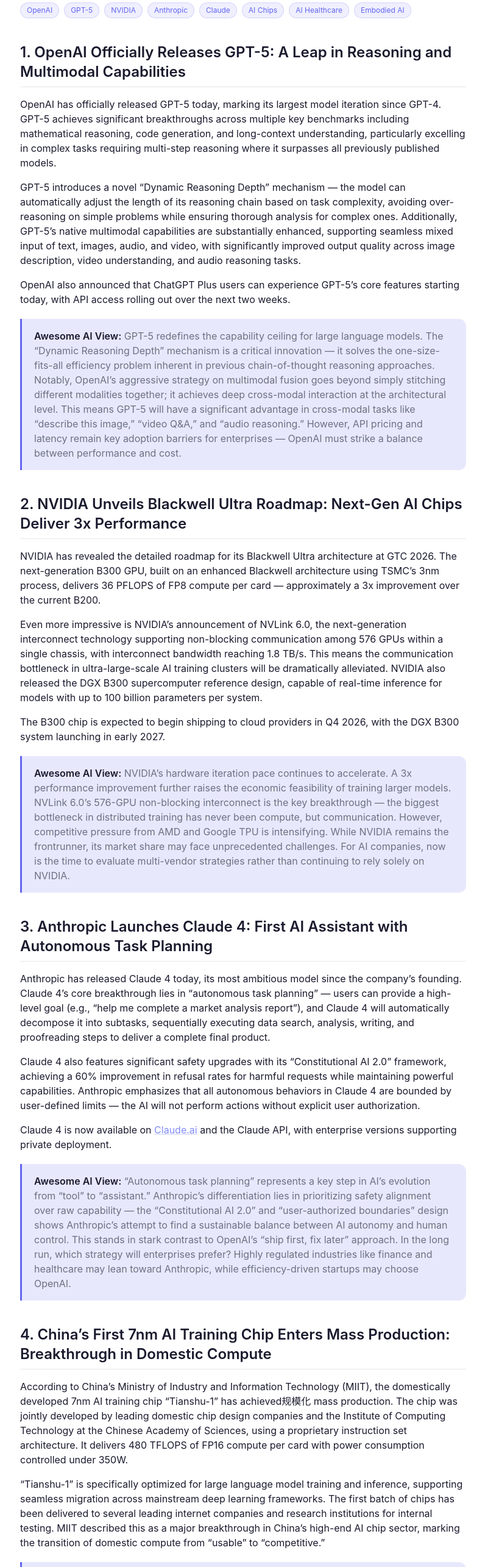
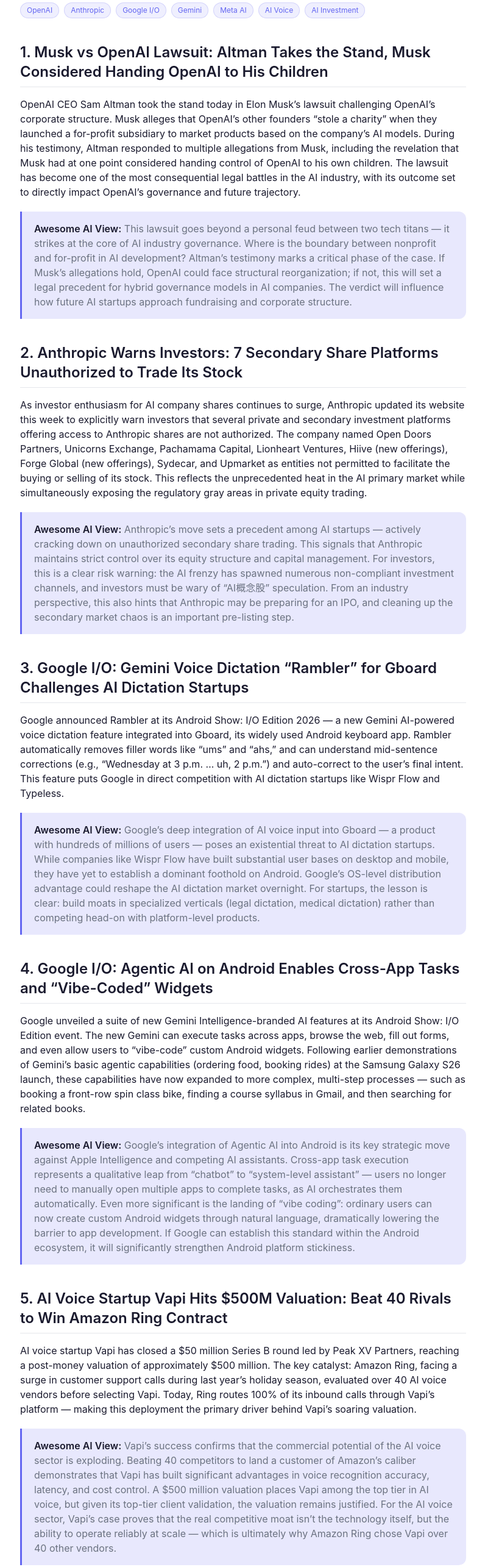
Before and after one commit to doocs/awesome-ai, an Astro site: page /en/daily/2026-05-13 in a window 1280 px wide. Shown: the part 230-2800 px from the top of the page at 61% size, without its empty margins (241-1037 px from the left). Built offline with nearby package versions, Linux system fonts and the light colour scheme; Astro itself is replaced by a stand-in of ours.

Commit message:
docs: add daily news EN 2026-05-13

```diff
--- a/src/content/en/daily/2026-05-13.md
+++ b/src/content/en/daily/2026-05-13.md
@@ -1,51 +1,43 @@
 ---
 title: "Awesome AI Daily | 2026-05-13"
 date: "2026-05-13"
-tags: ["OpenAI", "GPT-5", "NVIDIA", "Anthropic", "Claude", "AI Chips", "AI Healthcare", "Embodied AI"]
-summary: "OpenAI officially releases GPT-5 with breakthrough reasoning and multimodal capabilities; NVIDIA reveals Blackwell Ultra roadmap with next-gen AI chips delivering 3x performance; Anthropic launches Claude 4 with autonomous task planning; China's first 7nm AI training chip enters mass production; embodied AI robots enter home service scenarios."
+tags: ["OpenAI", "Anthropic", "Google I/O", "Gemini", "Meta AI", "AI Voice", "AI Investment"]
+summary: "OpenAI lawsuit: Altman testifies as Musk considered handing OpenAI to his children; Anthropic warns investors about unauthorized secondary share platforms; Google I/O unveils Gemini voice dictation Rambler and Android Agentic AI; AI voice startup Vapi hits $500M valuation after winning Amazon Ring; Meta Threads tests Grok-like AI integration."
 ---
 
-## 1. OpenAI Officially Releases GPT-5: A Leap in Reasoning and Multimodal Capabilities
+## 1. Musk vs OpenAI Lawsuit: Altman Takes the Stand, Musk Considered Handing OpenAI to His Children
 
-OpenAI has officially released GPT-5 today, marking its largest model iteration since GPT-4. GPT-5 achieves significant breakthroughs across multiple key benchmarks including mathematical reasoning, code generation, and long-context understanding, particularly excelling in complex tasks requiring multi-step reasoning where it surpasses all previously published models.
+OpenAI CEO Sam Altman took the stand today in Elon Musk's lawsuit challenging OpenAI's corporate structure. Musk alleges that OpenAI's other founders "stole a charity" when they launched a for-profit subsidiary to market products based on the company's AI models. During his testimony, Altman responded to multiple allegations from Musk, including the revelation that Musk had at one point considered handing control of OpenAI to his own children. The lawsuit has become one of the most consequential legal battles in the AI industry, with its outcome set to directly impact OpenAI's governance and future trajectory.
 
-GPT-5 introduces a novel "Dynamic Reasoning Depth" mechanism — the model can automatically adjust the length of its reasoning chain based on task complexity, avoiding over-reasoning on simple problems while ensuring thorough analysis for complex ones. Additionally, GPT-5's native multimodal capabilities are substantially enhanced, supporting seamless mixed input of text, images, audio, and video, with significantly improved output quality across image description, video understanding, and audio reasoning tasks.
+> **Awesome AI View:** This lawsuit goes beyond a personal feud between two tech titans — it strikes at the core of AI industry governance. Where is the boundary between nonprofit and for-profit in AI development? Altman's testimony marks a critical phase of the case. If Musk's allegations hold, OpenAI could face structural reorganization; if not, this will set a legal precedent for hybrid governance models in AI companies. The verdict will influence how future AI startups approach fundraising and corporate structure.
 
-OpenAI also announced that ChatGPT Plus users can experience GPT-5's core features starting today, with API access rolling out over the next two weeks.
+## 2. Anthropic Warns Investors: 7 Secondary Share Platforms Unauthorized to Trade Its Stock
 
-> **Awesome AI View:** GPT-5 redefines the capability ceiling for large language models. The "Dynamic Reasoning Depth" mechanism is a critical innovation — it solves the one-size-fits-all efficiency problem inherent in previous chain-of-thought reasoning approaches. Notably, OpenAI's aggressive strategy on multimodal fusion goes beyond simply stitching different modalities together; it achieves deep cross-modal interaction at the architectural level. This means GPT-5 will have a significant advantage in cross-modal tasks like "describe this image," "video Q&A," and "audio reasoning." However, API pricing and latency remain key adoption barriers for enterprises — OpenAI must strike a balance between performance and cost.
+As investor enthusiasm for AI company shares continues to surge, Anthropic updated its website this week to explicitly warn investors that several private and secondary investment platforms offering access to Anthropic shares are not authorized. The company named Open Doors Partners, Unicorns Exchange, Pachamama Capital, Lionheart Ventures, Hiive (new offerings), Forge Global (new offerings), Sydecar, and Upmarket as entities not permitted to facilitate the buying or selling of its stock. This reflects the unprecedented heat in the AI primary market while simultaneously exposing the regulatory gray areas in private equity trading.
 
-## 2. NVIDIA Unveils Blackwell Ultra Roadmap: Next-Gen AI Chips Deliver 3x Performance
+> **Awesome AI View:** Anthropic's move sets a precedent among AI startups — actively cracking down on unauthorized secondary share trading. This signals that Anthropic maintains strict control over its equity structure and capital management. For investors, this is a clear risk warning: the AI frenzy has spawned numerous non-compliant investment channels, and investors must be wary of "AI概念股" speculation. From an industry perspective, this also hints that Anthropic may be preparing for an IPO, and cleaning up the secondary market chaos is an important pre-listing step.
 
-NVIDIA has revealed the detailed roadmap for its Blackwell Ultra architecture at GTC 2026. The next-generation B300 GPU, built on an enhanced Blackwell architecture using TSMC's 3nm process, delivers 36 PFLOPS of FP8 compute per card — approximately a 3x improvement over the current B200.
+## 3. Google I/O: Gemini Voice Dictation "Rambler" for Gboard Challenges AI Dictation Startups
 
-Even more impressive is NVIDIA's announcement of NVLink 6.0, the next-generation interconnect technology supporting non-blocking communication among 576 GPUs within a single chassis, with interconnect bandwidth reaching 1.8 TB/s. This means the communication bottleneck in ultra-large-scale AI training clusters will be dramatically alleviated. NVIDIA also released the DGX B300 supercomputer reference design, capable of real-time inference for models with up to 100 billion parameters per system.
+Google announced Rambler at its Android Show: I/O Edition 2026 — a new Gemini AI-powered voice dictation feature integrated into Gboard, its widely used Android keyboard app. Rambler automatically removes filler words like "ums" and "ahs," and can understand mid-sentence corrections (e.g., "Wednesday at 3 p.m. ... uh, 2 p.m.") and auto-correct to the user's final intent. This feature puts Google in direct competition with AI dictation startups like Wispr Flow and Typeless.
 
-The B300 chip is expected to begin shipping to cloud providers in Q4 2026, with the DGX B300 system launching in early 2027.
+> **Awesome AI View:** Google's deep integration of AI voice input into Gboard — a product with hundreds of millions of users — poses an existential threat to AI dictation startups. While companies like Wispr Flow have built substantial user bases on desktop and mobile, they have yet to establish a dominant foothold on Android. Google's OS-level distribution advantage could reshape the AI dictation market overnight. For startups, the lesson is clear: build moats in specialized verticals (legal dictation, medical dictation) rather than competing head-on with platform-level products.
 
-> **Awesome AI View:** NVIDIA's hardware iteration pace continues to accelerate. A 3x performance improvement further raises the economic feasibility of training larger models. NVLink 6.0's 576-GPU non-blocking interconnect is the key breakthrough — the biggest bottleneck in distributed training has never been compute, but communication. However, competitive pressure from AMD and Google TPU is intensifying. While NVIDIA remains the frontrunner, its market share may face unprecedented challenges. For AI companies, now is the time to evaluate multi-vendor strategies rather than continuing to rely solely on NVIDIA.
+## 4. Google I/O: Agentic AI on Android Enables Cross-App Tasks and "Vibe-Coded" Widgets
 
-## 3. Anthropic Launches Claude 4: First AI Assistant with Autonomous Task Planning
+Google unveiled a suite of new Gemini Intelligence-branded AI features at its Android Show: I/O Edition event. The new Gemini can execute tasks across apps, browse the web, fill out forms, and even allow users to "vibe-code" custom Android widgets. Following earlier demonstrations of Gemini's basic agentic capabilities (ordering food, booking rides) at the Samsung Galaxy S26 launch, these capabilities have now expanded to more complex, multi-step processes — such as booking a front-row spin class bike, finding a course syllabus in Gmail, and then searching for related books.
 
-Anthropic has released Claude 4 today, its most ambitious model since the company's founding. Claude 4's core breakthrough lies in "autonomous task planning" — users can provide a high-level goal (e.g., "help me complete a market analysis report"), and Claude 4 will automatically decompose it into subtasks, sequentially executing data search, analysis, writing, and proofreading steps to deliver a complete final product.
+> **Awesome AI View:** Google's integration of Agentic AI into Android is its key strategic move against Apple Intelligence and competing AI assistants. Cross-app task execution represents a qualitative leap from "chatbot" to "system-level assistant" — users no longer need to manually open multiple apps to complete tasks, as AI orchestrates them automatically. Even more significant is the landing of "vibe coding": ordinary users can now create custom Android widgets through natural language, dramatically lowering the barrier to app development. If Google can establish this standard within the Android ecosystem, it will significantly strengthen Android platform stickiness.
 
-Claude 4 also features significant safety upgrades with its "Constitutional AI 2.0" framework, achieving a 60% improvement in refusal rates for harmful requests while maintaining powerful capabilities. Anthropic emphasizes that all autonomous behaviors in Claude 4 are bounded by user-defined limits — the AI will not perform actions without explicit user authorization.
+## 5. AI Voice Startup Vapi Hits $500M Valuation: Beat 40 Rivals to Win Amazon Ring Contract
 
-Claude 4 is now available on Claude.ai and the Claude API, with enterprise versions supporting private deployment.
+AI voice startup Vapi has closed a $50 million Series B round led by Peak XV Partners, reaching a post-money valuation of approximately $500 million. The key catalyst: Amazon Ring, facing a surge in customer support calls during last year's holiday season, evaluated over 40 AI voice vendors before selecting Vapi. Today, Ring routes 100% of its inbound calls through Vapi's platform — making this deployment the primary driver behind Vapi's soaring valuation.
 
-> **Awesome AI View:** "Autonomous task planning" represents a key step in AI's evolution from "tool" to "assistant." Anthropic's differentiation lies in prioritizing safety alignment over raw capability — the "Constitutional AI 2.0" and "user-authorized boundaries" design shows Anthropic's attempt to find a sustainable balance between AI autonomy and human control. This stands in stark contrast to OpenAI's "ship first, fix later" approach. In the long run, which strategy will enterprises prefer? Highly regulated industries like finance and healthcare may lean toward Anthropic, while efficiency-driven startups may choose OpenAI.
+> **Awesome AI View:** Vapi's success confirms that the commercial potential of the AI voice sector is exploding. Beating 40 competitors to land a customer of Amazon's caliber demonstrates that Vapi has built significant advantages in voice recognition accuracy, latency, and cost control. A $500 million valuation places Vapi among the top tier in AI voice, but given its top-tier client validation, the valuation remains justified. For the AI voice sector, Vapi's case proves that the real competitive moat isn't the technology itself, but the ability to operate reliably at scale — which is ultimately why Amazon Ring chose Vapi over 40 other vendors.
 
-## 4. China's First 7nm AI Training Chip Enters Mass Production: Breakthrough in Domestic Compute
+## Other Developments
 
-According to China's Ministry of Industry and Information Technology (MIIT), the domestically developed 7nm AI training chip "Tianshu-1" has achieved规模化 mass production. The chip was jointly developed by leading domestic chip design companies and the Institute of Computing Technology at the Chinese Academy of Sciences, using a proprietary instruction set architecture. It delivers 480 TFLOPS of FP16 compute per card with power consumption controlled under 350W.
-
-"Tianshu-1" is specifically optimized for large language model training and inference, supporting seamless migration across mainstream deep learning frameworks. The first batch of chips has been delivered to several leading internet companies and research institutions for internal testing. MIIT described this as a major breakthrough in China's high-end AI chip sector, marking the transition of domestic compute from "usable" to "competitive."
-
-> **Awesome AI View:** Against the backdrop of restricted NVIDIA high-end chip exports, the mass production of "Tianshu-1" carries strategic significance. While 480 TFLOPS of FP16 compute still lags behind NVIDIA's latest products in absolute performance, the 350W power consumption demonstrates that the design team has prioritized energy efficiency. The real challenge lies in the software ecosystem — whether an attractive alternative to CUDA can be built will determine whether domestic chips can transition from "policy-driven" to "market-driven." For Chinese AI companies, now is the optimal time to invest in domestic compute adaptation.
-
-## Other Updates
-
-- **Figure AI Unveils Humanoid Robot Gen 03**: Capable of household tasks including cleaning, cooking, and organizing, expected to launch for consumers in 2027.
-- **Apple Announces Apple Intelligence 2.0**: Siri fully upgraded to a personal AI assistant with cross-app automation and contextual understanding.
-- **xAi Grok 3 Available Free**: To stay competitive, Musk's xAI announced Grok 3's base tier is now free for all users.
-- **UN Releases Draft Global AI Ethics Framework**: First-ever global guidelines addressing AI system transparency, accountability, and human oversight.
+- **Meta Threads Tests Grok-Like AI Integration**: Threads is testing a Meta AI integration where users can mention @Meta AI in posts or replies to get real-time context about trends and breaking stories. The feature is currently in beta testing across Malaysia, Saudi Arabia, Mexico, Argentina, and Singapore. This mirrors X's Grok functionality, designed to provide real-time information supplements within conversations. (Source: [TechCrunch](https://techcrunch.com/2026/05/12/threads-tests-a-meta-ai-integration-that-works-similarly-to-grok/))
+- **Anthropic Enters AI Legal Services**: The AI legal services industry continues to heat up, with Anthropic exploring commercialization of its Claude model for legal consultation scenarios. (Source: [TechCrunch](https://techcrunch.com/2026/05/12/the-ai-legal-services-industry-is-heating-up-anthropic-is-getting-in-on-the-action/))
+- **Dessn Raises $6M for AI Design Tool**: Production-focused AI design tool startup Dessn completed a $6 million funding round, further enriching the AI design tool ecosystem. (Source: [TechCrunch](https://techcrunch.com/2026/05/12/dessn-raises-6m-for-its-production-focused-design-tool/))
+- **Robinhood Preps Second AI-Related Retail IPO**: Riding the AI stock rally, Robinhood is preparing to launch a second IPO targeting retail investors. (Source: [TechCrunch](https://techcrunch.com/2026/05/11/riding-an-ai-rally-robinhood-preps-second-retail-venture-ipo/))
```
